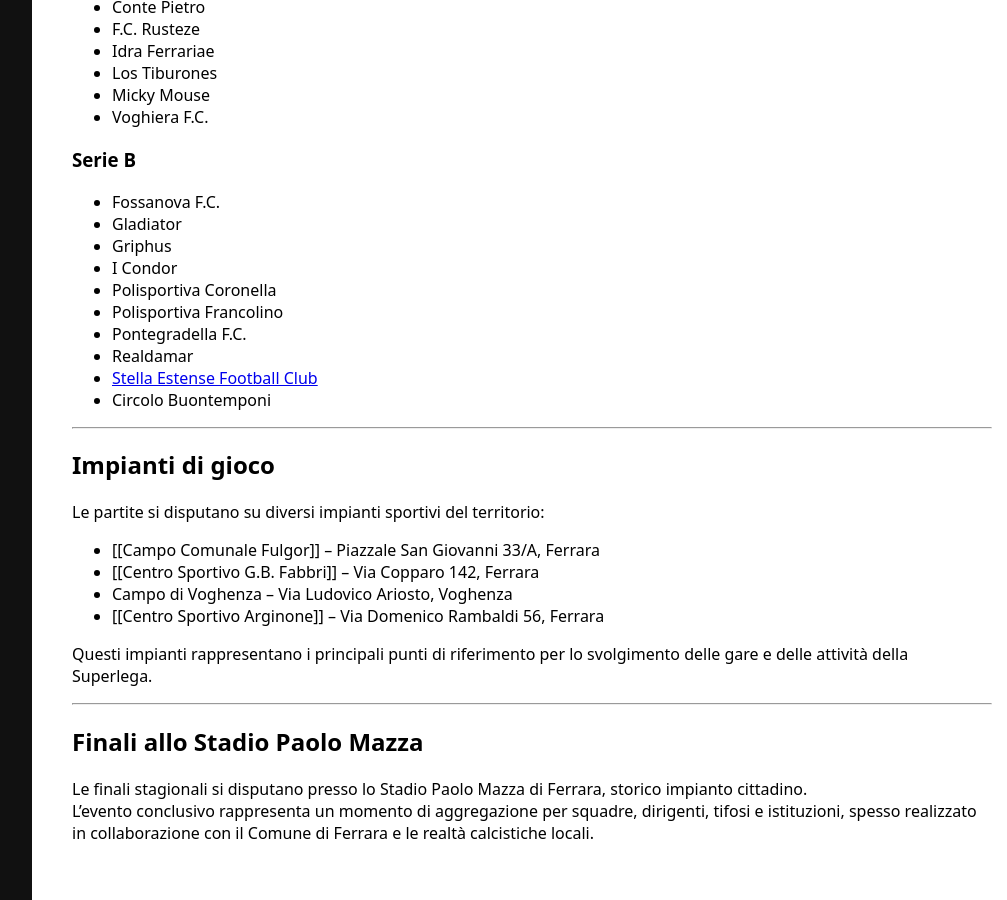
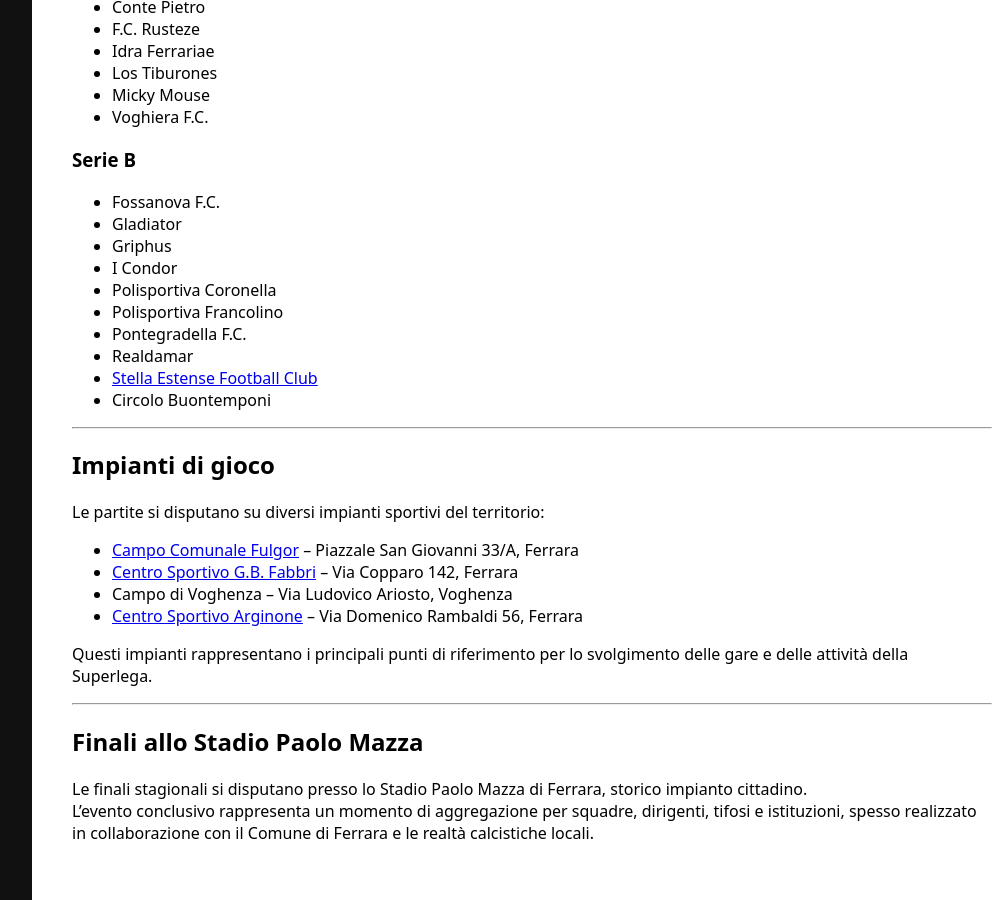
Before and after one commit to tommy-unife/Stella-Estense-Wiki, a Jekyll site: the page built from Campionato-Calcio-a-7.md, in a window 1280 px wide and 900 px high, scrolled down 1339 px. Shown: the whole window, without its empty margins (248-1255 px from the left). Built offline with Jekyll 4.4.1, drawn with Linux system fonts in a browser that asks for light colours; our own code applies the rules of GitHub Pages for plain Markdown files; part of the change alters nothing that is shown.

```diff
--- a/Campionato-Calcio-a-7.md
+++ b/Campionato-Calcio-a-7.md
@@ -71,10 +71,10 @@ Le vincenti si affrontano in uno spareggio finale per determinare la seconda pro
 ## Impianti di gioco
 
 Le partite si disputano su diversi impianti sportivi del territorio:
-- [[Campo Comunale Fulgor]] – Piazzale San Giovanni 33/A, Ferrara
-- [[Centro Sportivo G.B. Fabbri]] – Via Copparo 142, Ferrara
+- [Campo Comunale Fulgor](Campo-Comunale-Fulgor.md) – Piazzale San Giovanni 33/A, Ferrara
+- [Centro Sportivo G.B. Fabbri](Centro-Sportivo-G.B.-Fabbri.md) – Via Copparo 142, Ferrara
 - Campo di Voghenza – Via Ludovico Ariosto, Voghenza
-- [[Centro Sportivo Arginone]] – Via Domenico Rambaldi 56, Ferrara
+- [Centro Sportivo Arginone](Centro-Sportivo-Arginone.md) – Via Domenico Rambaldi 56, Ferrara
 
 Questi impianti rappresentano i principali punti di riferimento per lo svolgimento delle gare e delle attività della Superlega.
 
```
